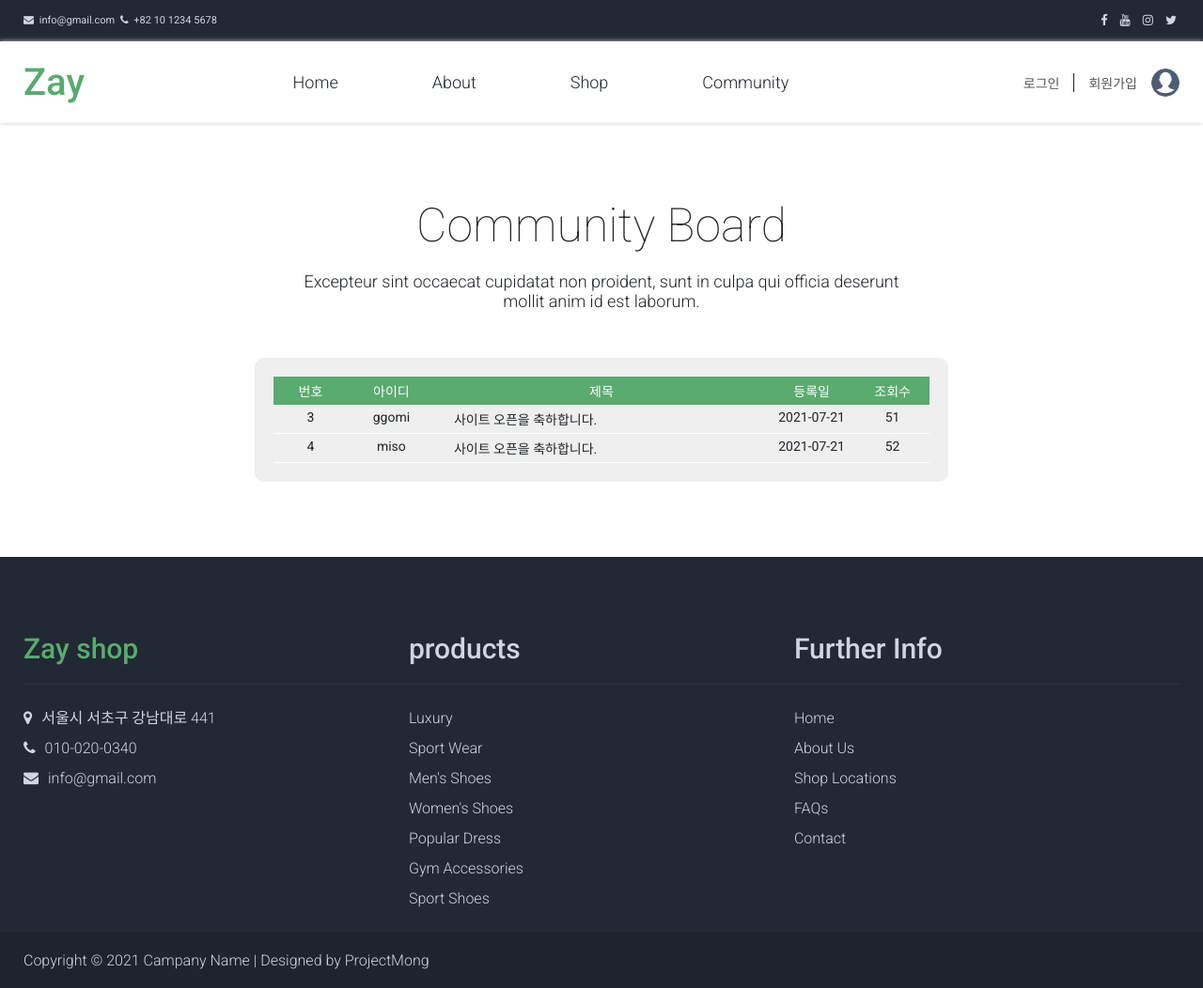
After one commit to yunjungheo/zay, a PHP site: page /pages/menu_page/community_form.php in a window 1280 px wide. The commit adds this page. Shown: the whole page at 94% size. Run offline with PHP 8.4, Linux system fonts and the light colour scheme; a stand-in replaces the project's code that opens the database connection.

Commit message:
0721 게시판 폼 정리

```diff
--- a/css/media.css
+++ b/css/media.css
@@ -59,6 +59,16 @@
 
  .featured .featured_box .featured_item{width: 50%; padding: 10px;}
 
+ /* 상품디테일 사이즈 조절 */
+ .pro_insert .detail_contents{flex-wrap: wrap;}
+ .pro_insert .detail_contents .detail_img{width: 80%; margin: 0 auto 20px auto;}
+ .pro_insert .detail_txt{width: 100%;}
+ .pro_insert .size_quan p{font-size: 16px;}
+ .pro_insert .size_quan p span{font-size: 12px; margin: 0 2px;}
+
+ .comments .comment_insert textarea{width: 70%; height: 60px;}
+ .comments .comment_insert form button{width: 30%; padding: 0;}
+
 }
 
 @media screen and (max-width:500px){
@@ -103,6 +113,13 @@
 
   .featured .featured_box .featured_item{width: 100%;}
 
+
+  .pro_insert .detail_contents .detail_img{width: 100%;}
+  .pro_insert .size_quan  .size{flex-wrap: wrap;}
+  .pro_insert .size_quan p{width: 100%;}
+  .pro_insert .size_quan p span{margin: 0 5px;}
+  .pro_insert .detail_btns button{font-size: 12px;}
+
 }
 
 @media screen and (max-width:350px){
--- a/css/style.css
+++ b/css/style.css
@@ -186,7 +186,20 @@ section.join .submit_info span a{display: inline-block; padding: 10px 20px; back
 
 
 
+/* Community Page Style Code */
 
+
+.community .comm_table{width: 60%; margin: auto; background: #efefef; padding: 20px; border-radius: 10px;}
+.community .comm_table li{padding: 5px; display: flex;}
+.community .comm_table li span{text-align: center;}
+.community .comm_table li span:nth-child(1){width: 10%;}
+.community .comm_table li span:nth-child(2){width: 15%;}
+.community .comm_table li span:nth-child(3){width: 50%;}
+.community .comm_table li span:nth-child(4){width: 15%;}
+.community .comm_table li span:nth-child(5){width: 10%;}
+.community .comm_table li.comm_tit{background: #59ab6e; color: #fff; padding: 5px;}
+.community .comm_table li.comm_con{border-bottom: 1px solid #fff;}
+.community .comm_table li.comm_con span:nth-child(3){text-align: left; padding-left:15px;}
 
 
 /* .pro_insert .detail_wrap .like_icons{display: flex; align-items: center;} */
--- a/include/header.php
+++ b/include/header.php
@@ -58,7 +58,7 @@
           <li><a href="/zay/index.php">Home</a></li>
           <li><a href="/zay/pages/admin/product_insert_form.php">About</a></li>
           <li><a href="#">Shop</a></li>
-          <li><a href="#">Community</a></li>
+          <li><a href="/zay/pages/menu_page/community_form.php">Community</a></li>
         </ul>
         <div class="login_info">
 
--- a/js/jq.main.js
+++ b/js/jq.main.js
@@ -88,7 +88,23 @@ imgHeightFit();
 
   }
 
-  detailTabs();
 
+  //디테일 페이지 이미지 높이 맞춤
+  function detailFit(){
+    const imgHeight = $(".detail_img_item").outerHeight();
+    const btnHeight = $(".detail_tab_btns").outerHeight();
+    //이 두개를 더한 높이가 detail_img 요걸로 만들어주는
+    $(".detail_img").height(imgHeight + btnHeight);
 
+  }
+
+  $(window).resize(function(){
+    setTimeout(function(){//리사이즈, 스크롤 이벤트시 쓰로틀링
+    detailFit();
+
+    }, 150);
+
+  });
+
+  detailFit();
 });
--- /dev/null
+++ b/pages/menu_page/community_form.php
@@ -0,0 +1,74 @@
+<!DOCTYPE html>
+<html lang="en">
+<head>
+<meta charset="UTF-8">
+  <meta http-equiv="X-UA-Compatible" content="IE=edge">
+  <meta name="viewport" content="width=device-width, initial-scale=1.0, user-scalable=no, maximum-scale=1" />
+  <title>Zay Shop || Community</title>
+  <!-- Favicon Link -->
+  <link rel="shortcut icon" href="/zay/img/favicon.ico" type="image/x-icon">
+  <link rel="icon" href="/zay/img/favicon.ico" type="image/x-icon">
+  <link rel="apple-touch-icon" href="/zay/img/favicon.ico">
+  <!-- Font Awesome Link -->
+  <link rel="stylesheet" href="https://cdnjs.cloudflare.com/ajax/libs/font-awesome/4.7.0/css/font-awesome.css"/>
+  <!-- Reset CSS Link -->
+  <link rel="stylesheet" href="/zay/css/reset.css">
+  <!-- Main Style CSS Link -->
+  <link rel="stylesheet" href="/zay/css/style.css">
+  <!-- Media Style CSS Link -->
+  <link rel="stylesheet" href="/zay/css/media.css">
+</head>
+<body>
+
+  <?php include $_SERVER["DOCUMENT_ROOT"]."/zay/include/header.php"; ?>
+
+  <section class="community">
+    <div class="center">
+      <div class="tit_box">
+        <h2>Community Board</h2>
+        <p>Excepteur sint occaecat cupidatat non proident, sunt in culpa qui officia deserunt<br> mollit anim id est laborum.</p>
+      </div>
+
+      <div class="comm_table">
+        <ul class="comm_row">
+          <li class="comm_tit">
+            <span>번호</span>
+            <span>아이디</span>
+            <span>제목</span>
+            <span>등록일</span>
+            <span>조회수</span>
+          </li>
+          <li class="comm_con">
+            <span>3</span>
+            <span>ggomi</span>
+            <span>사이트 오픈을 축하합니다.</span>
+            <span>2021-07-21</span>
+            <span>51</span>
+          </li>
+          <li class="comm_con">
+            <span>4</span>
+            <span>miso</span>
+            <span>사이트 오픈을 축하합니다.</span>
+            <span>2021-07-21</span>
+            <span>52</span>
+          </li>
+        </ul>
+
+      </div>
+    </div>
+  </section>
+
+
+
+
+
+  <?php include $_SERVER["DOCUMENT_ROOT"]."/zay/include/footer.php"; ?>
+
+
+   <!-- jQuery Framework Load -->
+  <script src="https://ajax.googleapis.com/ajax/libs/jquery/3.4.1/jquery.min.js"></script>
+  <script src="/zay/js/jq.main.js"></script>
+
+
+</body>
+</html>
```
Also changed, not shown: index.php (+47 -2 lines), pages/details/pro_detail_form.php (+11 -3 lines), pages/join/join_form.php (+33 -2 lines), php/id_check.php (added, +28 -0 lines), todo.txt (+6 -3 lines).
